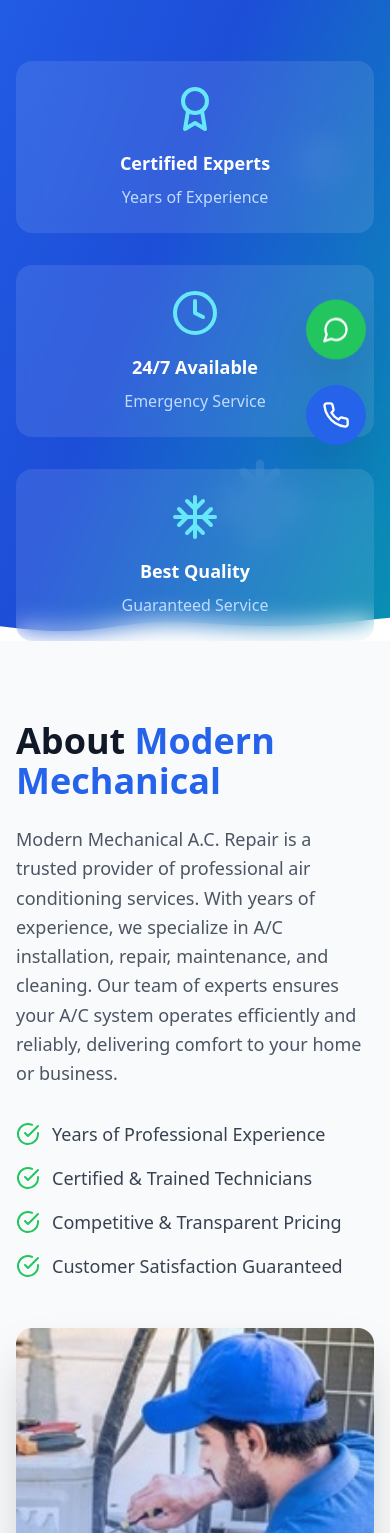
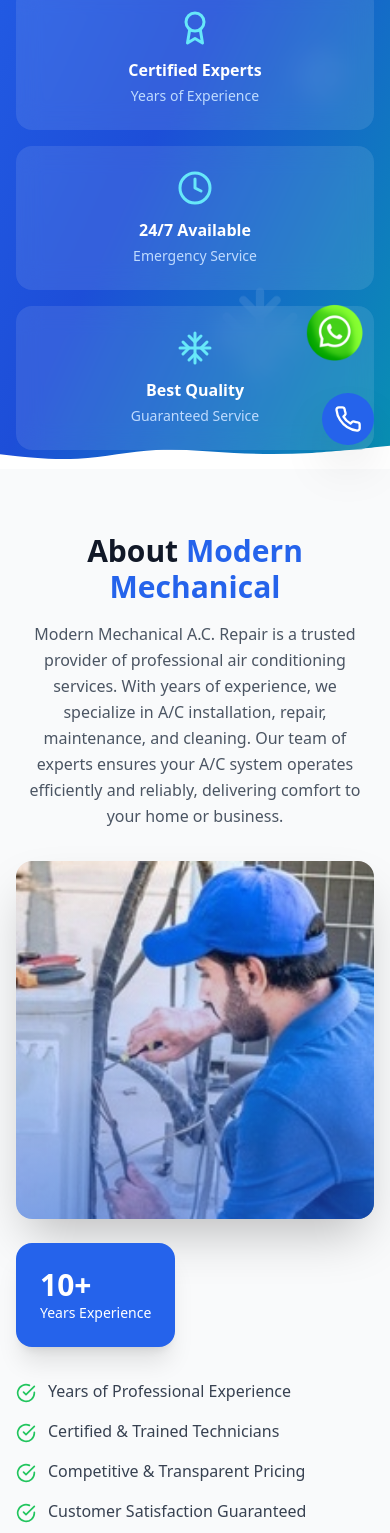
Before and after one commit to Cyberexe1/Ac_Repair, a React (Vite) app: page / in a window 390 px wide. Shown: the part 375-1908 px from the top of the page. Built offline with nearby package versions, Linux system fonts and the light colour scheme.

Commit message:
Fixing bugs

```diff
--- a/src/App.tsx
+++ b/src/App.tsx
@@ -21,7 +21,7 @@ function App() {
   }, []);
 
   return (
-    <div className="min-h-screen bg-white">
+    <div className="min-h-screen bg-white overflow-x-hidden">
       <Navigation scrolled={scrolled} />
       <FloatingButtons />
       <Hero />
--- a/src/components/About.tsx
+++ b/src/components/About.tsx
@@ -34,18 +34,92 @@ export default function About() {
   ];
 
   return (
-    <section id="about" ref={sectionRef} className="py-20 bg-gray-50">
+    <section id="about" ref={sectionRef} className="py-16 sm:py-20 bg-gray-50">
       <div className="max-w-7xl mx-auto px-4 sm:px-6 lg:px-8">
-        <div className="grid grid-cols-1 lg:grid-cols-2 gap-12 items-center">
+        {/* Mobile layout: image on top, text below */}
+        <div className="lg:hidden">
+          <div className="text-center mb-8">
+            <div
+              className={`transform transition-all duration-1000 ${
+                isVisible ? 'translate-y-0 opacity-100' : 'translate-y-10 opacity-0'
+              }`}
+            >
+              <h2 className="text-3xl sm:text-4xl font-bold text-gray-900 mb-4">
+                About <span className="text-blue-600">Modern Mechanical</span>
+              </h2>
+              <p className="text-base sm:text-lg text-gray-600 mb-6 leading-relaxed">
+                Modern Mechanical A.C. Repair is a trusted provider of professional air conditioning
+                services. With years of experience, we specialize in A/C installation, repair,
+                maintenance, and cleaning. Our team of experts ensures your A/C system operates
+                efficiently and reliably, delivering comfort to your home or business.
+              </p>
+            </div>
+          </div>
+
+          <div className="relative mb-6">
+            <div
+              className={`transform transition-all duration-1000 delay-300 ${
+                isVisible ? 'translate-y-0 opacity-100' : 'translate-y-10 opacity-0'
+              }`}
+            >
+              <div className="relative rounded-2xl overflow-hidden shadow-2xl">
+                <img
+                  src="/repair.png"
+                  alt="AC Repair Service"
+                  className="w-full h-auto object-cover"
+                />
+                <div className="absolute inset-0 bg-gradient-to-t from-blue-600/50 to-transparent"></div>
+              </div>
+            </div>
+          </div>
+
+          <div className="mb-8">
+            <div
+              className={`transform transition-all duration-1000 delay-500 ${
+                isVisible ? 'translate-y-0 opacity-100' : 'translate-y-10 opacity-0'
+              }`}
+            >
+              <div className="bg-blue-600 text-white p-6 rounded-2xl shadow-xl inline-block">
+                <p className="text-3xl font-bold">10+</p>
+                <p className="text-sm">Years Experience</p>
+              </div>
+            </div>
+          </div>
+
+          <div>
+            <div
+              className={`transform transition-all duration-1000 delay-700 ${
+                isVisible ? 'translate-y-0 opacity-100' : 'translate-y-10 opacity-0'
+              }`}
+            >
+              <div className="space-y-4">
+                {features.map((feature, index) => (
+                  <div
+                    key={index}
+                    className={`flex items-start space-x-3 transform transition-all duration-700 delay-${
+                      (index + 1) * 100
+                    } ${isVisible ? 'translate-x-0 opacity-100' : '-translate-x-10 opacity-0'}`}
+                  >
+                    <CheckCircle className="text-green-500 flex-shrink-0 mt-1" size={20} />
+                    <span className="text-gray-700 text-base sm:text-lg">{feature}</span>
+                  </div>
+                ))}
+              </div>
+            </div>
+          </div>
+        </div>
+
+        {/* Desktop layout: side by side */}
+        <div className="hidden lg:grid grid-cols-1 lg:grid-cols-2 gap-12 items-center">
           <div
             className={`transform transition-all duration-1000 ${
               isVisible ? 'translate-x-0 opacity-100' : '-translate-x-10 opacity-0'
             }`}
           >
-            <h2 className="text-4xl sm:text-5xl font-bold text-gray-900 mb-6">
+            <h2 className="text-3xl sm:text-4xl md:text-5xl font-bold text-gray-900 mb-4 sm:mb-6">
               About <span className="text-blue-600">Modern Mechanical</span>
             </h2>
-            <p className="text-lg text-gray-600 mb-8 leading-relaxed">
+            <p className="text-base sm:text-lg text-gray-600 mb-6 sm:mb-8 leading-relaxed">
               Modern Mechanical A.C. Repair is a trusted provider of professional air conditioning
               services. With years of experience, we specialize in A/C installation, repair,
               maintenance, and cleaning. Our team of experts ensures your A/C system operates
@@ -56,12 +130,12 @@ export default function About() {
               {features.map((feature, index) => (
                 <div
                   key={index}
-                  className={`flex items-center space-x-3 transform transition-all duration-700 delay-${
+                  className={`flex items-start space-x-3 transform transition-all duration-700 delay-${
                     (index + 1) * 100
                   } ${isVisible ? 'translate-x-0 opacity-100' : '-translate-x-10 opacity-0'}`}
                 >
-                  <CheckCircle className="text-green-500 flex-shrink-0" size={24} />
-                  <span className="text-gray-700 text-lg">{feature}</span>
+                  <CheckCircle className="text-green-500 flex-shrink-0 mt-1" size={20} />
+                  <span className="text-gray-700 text-base sm:text-lg">{feature}</span>
                 </div>
               ))}
             </div>
--- a/src/components/FloatingButtons.tsx
+++ b/src/components/FloatingButtons.tsx
@@ -7,15 +7,15 @@ export default function FloatingButtons() {
         href="https://wa.me/919004365819"
         target="_blank"
         rel="noopener noreferrer"
-        className="fixed bottom-24 right-6 z-40 bg-green-500 text-white p-4 rounded-full shadow-2xl hover:bg-green-600 transition-all duration-300 hover:scale-110 animate-bounce"
+        className="fixed bottom-24 right-4 sm:right-6 z-40 transition-all duration-300 hover:scale-110 "
         aria-label="WhatsApp"
       >
-        <MessageCircle size={28} />
+        <img src="/whatsappp.png" alt="" className="w-20 h-20" />
       </a>
 
       <a
         href="tel:919004365819"
-        className="fixed bottom-6 right-6 z-40 bg-blue-600 text-white p-4 rounded-full shadow-2xl hover:bg-blue-700 transition-all duration-300 hover:scale-110"
+        className="fixed bottom-6 right-4 sm:right-6 z-40 bg-blue-600 text-white p-3 sm:p-4 rounded-full shadow-2xl hover:bg-blue-700 transition-all duration-300 hover:scale-110"
         aria-label="Call"
       >
         <Phone size={28} />
--- a/src/components/Footer.tsx
+++ b/src/components/Footer.tsx
@@ -1,9 +1,9 @@
 export default function Footer() {
   return (
-    <footer className="bg-gray-900 text-white py-8">
+    <footer className="bg-gray-900 text-white py-6 sm:py-8">
       <div className="max-w-7xl mx-auto px-4 sm:px-6 lg:px-8">
         <div className="text-center">
-          <p className="text-gray-400">
+          <p className="text-sm sm:text-base text-gray-400">
             &copy; {new Date().getFullYear()} Modern Mechanical A.C. Repair. All rights reserved.
           </p>
         </div>
--- a/src/components/Hero.tsx
+++ b/src/components/Hero.tsx
@@ -38,31 +38,31 @@ export default function Hero() {
             isVisible ? 'translate-y-0 opacity-100' : 'translate-y-10 opacity-0'
           }`}
         >
-          <h1 className="text-5xl sm:text-6xl lg:text-7xl font-bold text-white mb-6 leading-tight">
+          <h1 className="text-4xl sm:text-5xl md:text-6xl lg:text-7xl font-bold text-white mb-6 leading-tight">
             Cool Comfort,
             <br />
             <span className="text-cyan-300">Hot Service</span>
           </h1>
-          <p className="text-xl sm:text-2xl text-blue-100 mb-8 max-w-3xl mx-auto">
+          <p className="text-lg sm:text-xl md:text-2xl text-blue-100 mb-6 sm:mb-8 max-w-3xl mx-auto">
             Professional AC Repair, Installation & Maintenance Services in Mumbai
           </p>
 
-          <div className="flex flex-col sm:flex-row gap-4 justify-center mb-16">
+          <div className="flex flex-col sm:flex-row gap-4 justify-center mb-8 sm:mb-12 md:mb-16 max-w-md mx-auto">
             <button
               onClick={scrollToContact}
-              className="bg-white text-blue-600 px-8 py-4 rounded-full font-semibold text-lg hover:bg-blue-50 transition-all duration-300 hover:scale-105 shadow-xl"
+              className="bg-white text-blue-600 px-6 py-3 sm:px-8 sm:py-4 rounded-full font-semibold text-base sm:text-lg hover:bg-blue-50 transition-all duration-300 hover:scale-105 shadow-xl w-full sm:w-auto"
             >
               Book Service Now
             </button>
             <a
               href="tel:919004365819"
-              className="bg-transparent border-2 border-white text-white px-8 py-4 rounded-full font-semibold text-lg hover:bg-white hover:text-blue-600 transition-all duration-300 hover:scale-105"
+              className="bg-transparent border-2 border-white text-white px-6 py-3 sm:px-8 sm:py-4 rounded-full font-semibold text-base sm:text-lg hover:bg-white hover:text-blue-600 transition-all duration-300 hover:scale-105 w-full sm:w-auto"
             >
               Call +91 9004365819
             </a>
           </div>
 
-          <div className="grid grid-cols-1 md:grid-cols-3 gap-8 max-w-4xl mx-auto">
+          <div className="grid grid-cols-1 sm:grid-cols-2 md:grid-cols-3 gap-4 sm:gap-6 md:gap-8 max-w-4xl mx-auto">
             {[
               { icon: Award, title: 'Certified Experts', text: 'Years of Experience' },
               { icon: Clock, title: '24/7 Available', text: 'Emergency Service' },
@@ -74,9 +74,9 @@ export default function Hero() {
                   (index + 1) * 200
                 } ${isVisible ? 'translate-y-0 opacity-100' : 'translate-y-10 opacity-0'}`}
               >
-                <item.icon className="mx-auto mb-4 text-cyan-300" size={48} />
-                <h3 className="text-white font-semibold text-lg mb-2">{item.title}</h3>
-                <p className="text-blue-200">{item.text}</p>
+                <item.icon className="mx-auto mb-3 sm:mb-4 text-cyan-300" size={36} />
+                <h3 className="text-white font-semibold text-base sm:text-lg mb-1 sm:mb-2">{item.title}</h3>
+                <p className="text-blue-200 text-sm sm:text-base">{item.text}</p>
               </div>
             ))}
           </div>
--- a/tailwind.config.js
+++ b/tailwind.config.js
@@ -2,7 +2,12 @@
 export default {
   content: ['./index.html', './src/**/*.{js,ts,jsx,tsx}'],
   theme: {
-    extend: {},
+    extend: {
+      screens: {
+        'xs': '475px',
+        // => @media (min-width: 475px) { ... }
+      },
+    },
   },
   plugins: [],
 };
```
Also changed, not shown: src/components/Contact.tsx (+21 -21 lines), src/components/Navigation.tsx (+6 -6 lines), src/components/Reviews.tsx (+13 -13 lines), src/components/Services.tsx (+10 -10 lines).
